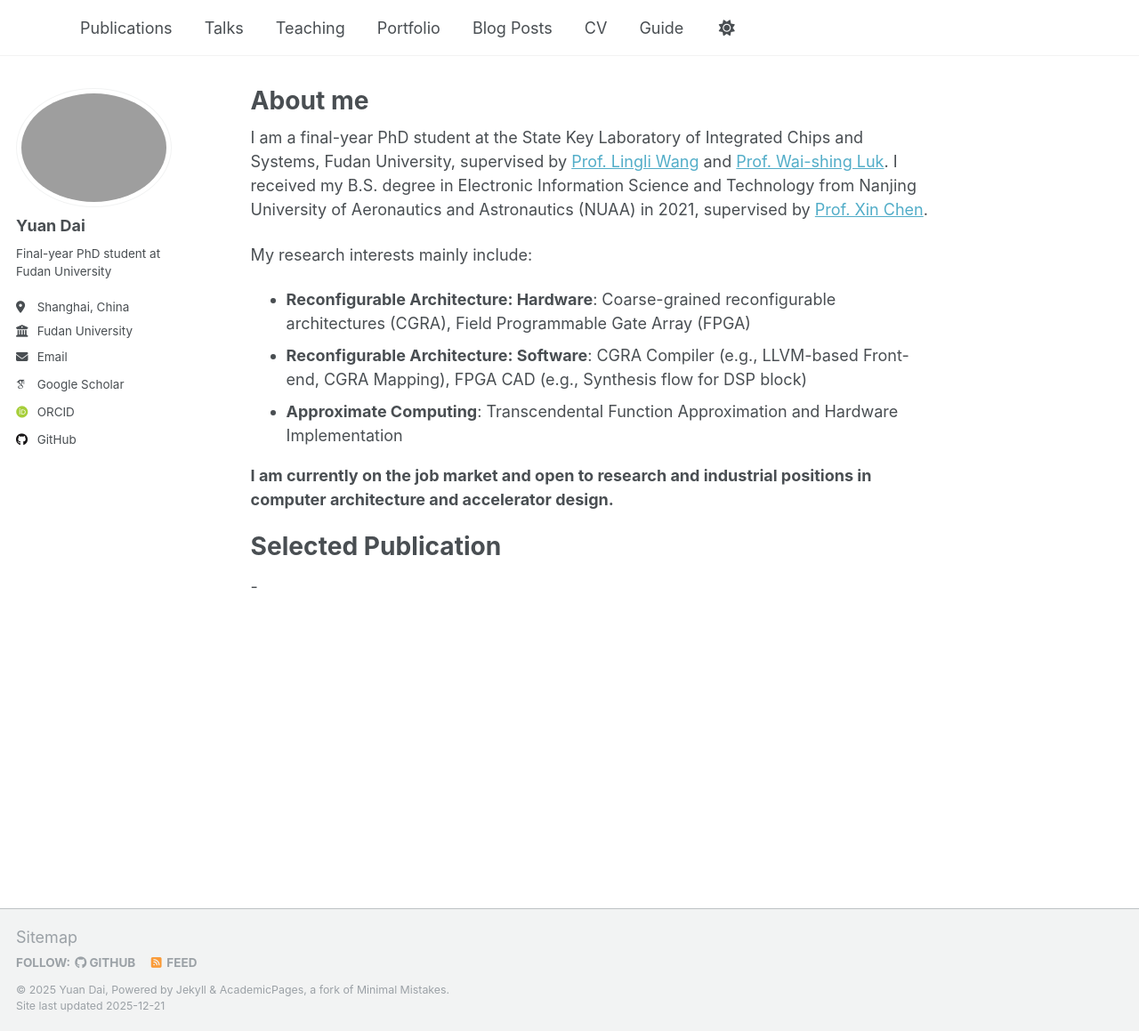
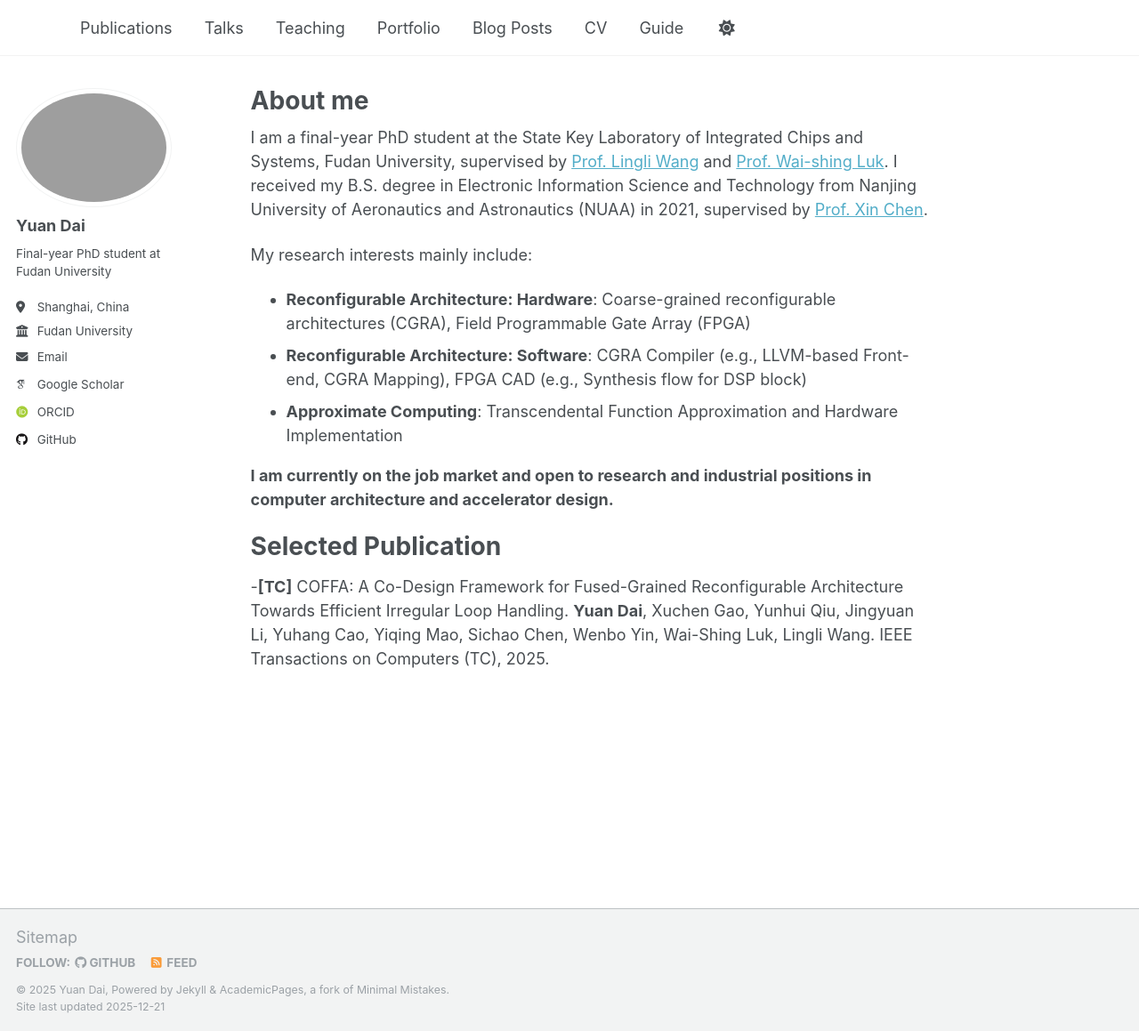
Before and after one commit to Dai-dirk/Dai-dirk.github.io, a Jekyll site: the page built from _pages/about.md, in a window 1280 px wide and 1159 px high. Shown: the whole window at 89% size. Built offline with Jekyll 4.4.1, drawn with Linux system fonts in a browser that asks for light colours; some web fonts are replaced.

Commit message:
Update about.md

```diff
--- a/_pages/about.md
+++ b/_pages/about.md
@@ -19,4 +19,6 @@ My research interests mainly include:
 
 Selected Publication
 ======
--
+-**[TC]** COFFA: A Co-Design Framework for Fused-Grained Reconfigurable Architecture Towards Efficient Irregular Loop Handling.
+**Yuan Dai**, Xuchen Gao, Yunhui Qiu, Jingyuan Li, Yuhang Cao, Yiqing Mao, Sichao Chen, Wenbo Yin, Wai-Shing Luk, Lingli Wang.
+IEEE Transactions on Computers (TC), 2025.
```
